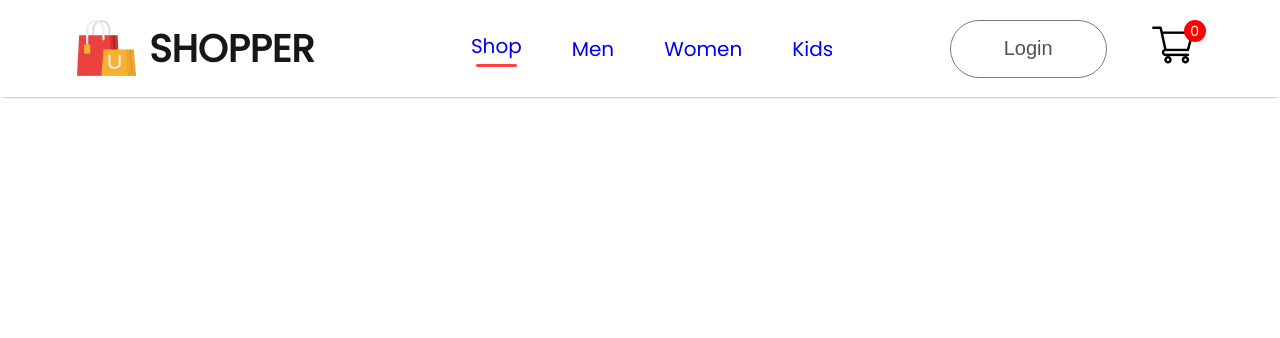
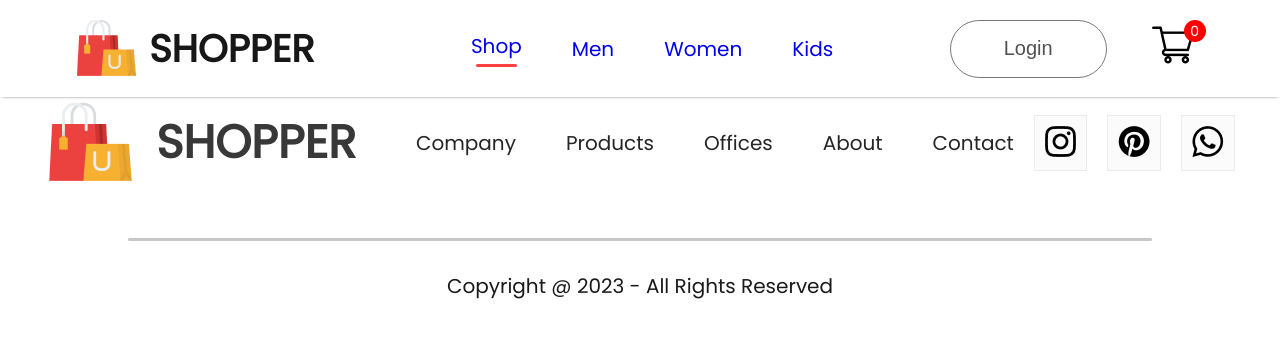
Before and after one commit to Walter1G/E-Comerce, a React (Create React App) app: page /login in a window 1280 px wide. Shown: the top 338 px of the page. Built offline with nearby package versions, Linux system fonts and the light colour scheme.

Commit message:
Add Footer

```diff
--- a/src/App.js
+++ b/src/App.js
@@ -7,6 +7,7 @@
 import Product from './Pages/Product';
 import Cart from './Pages/Cart';
 import LoginSignup from './Pages/LoginSignup';
+import Footer from './Components/Footer/Footer';
 
 function App() {
   return (
@@ -25,6 +26,7 @@
         <Route path='/login' element={<LoginSignup />} />
 
       </Routes>
+      <Footer />
 
       </BrowserRouter>
 
--- /dev/null
+++ b/src/Components/Footer/Footer.css
@@ -0,0 +1,64 @@
+.footer{
+    display:  flex;
+    flex-direction: column;
+    justify-content: center;
+    align-items: center;
+    gap: 50px;
+
+}
+
+.footer-logo{
+    display:  flex;
+    align-items: center;
+    gap: 20px;
+}
+
+.footer-logo p{
+    color:#383838 ;
+    font-size: 46px;
+    font-weight: 700;
+}
+
+.footer-links{
+    display:  flex;
+    list-style: none;
+    gap: 50px;
+    color:#252525;
+    font-size: 20px;
+}
+
+.footer-links li{
+    cursor: pointer;
+}
+
+.footer-social-icon{
+    display: flex;
+    gap: 20px;
+}
+
+.footer-icon-container{
+    padding: 10px;
+    padding-bottom: 6px;
+    background: #fbfbfb;
+    border: 1px solid #ebebeb;
+}
+
+.footer-copyright{
+    display: flex;
+    flex-direction: column;
+    align-items: center;
+    gap: 30px;
+    width: 100%;
+    margin-bottom: 30px;
+    color: #1a1a1a;
+    font-size: 20px;
+}
+
+.footer-copyright hr{
+    width: 80%;
+    border: none;
+    border-radius: 10px;
+    background: #c7c7c7;
+    height: 3px;
+
+}
--- /dev/null
+++ b/src/Components/Footer/Footer.jsx
@@ -0,0 +1,44 @@
+import React from 'react';
+import './Footer.css'
+import footer_logo from '../Assets/logo_big.png'
+import instargram_icon from '../Assets/instagram_icon.png'
+import pintester_icon from '../Assets/pintester_icon.png'
+import whatsapp_icon from '../Assets/whatsapp_icon.png'
+const Footer = () => {
+    return (
+        <div className='footer'>
+            <div className="footer-logo">
+                <img src={footer_logo} alt='' />
+                <p>SHOPPER</p>
+                <ul className="footer-links">
+                    <li>Company</li>
+                    <li>Products</li>
+                    <li>Offices</li>
+                    <li>About</li>
+                    <li>Contact</li>
+                </ul>
+
+               <div className="footer-social-icon">
+                <div className="footer-icon-container">
+                    <img src={instargram_icon} alt='' />
+                </div>
+                <div className="footer-icon-container">
+                    <img src={pintester_icon} alt='' />
+                </div>
+                <div className="footer-icon-container">
+                    <img src={whatsapp_icon} alt='' />
+                </div>
+               </div>
+
+
+            </div>
+            <div className="footer-copyright">
+                <hr/>
+                <p>Copyright @ 2023 - All Rights Reserved</p>
+               </div>
+
+        </div>
+    );
+}
+
+export default Footer;
--- a/src/Pages/Shop.jsx
+++ b/src/Pages/Shop.jsx
@@ -13,6 +13,7 @@
             <Offers />
             <NewCollections />
             <NewsLetter />
+
         </div>
     );
 }
```
